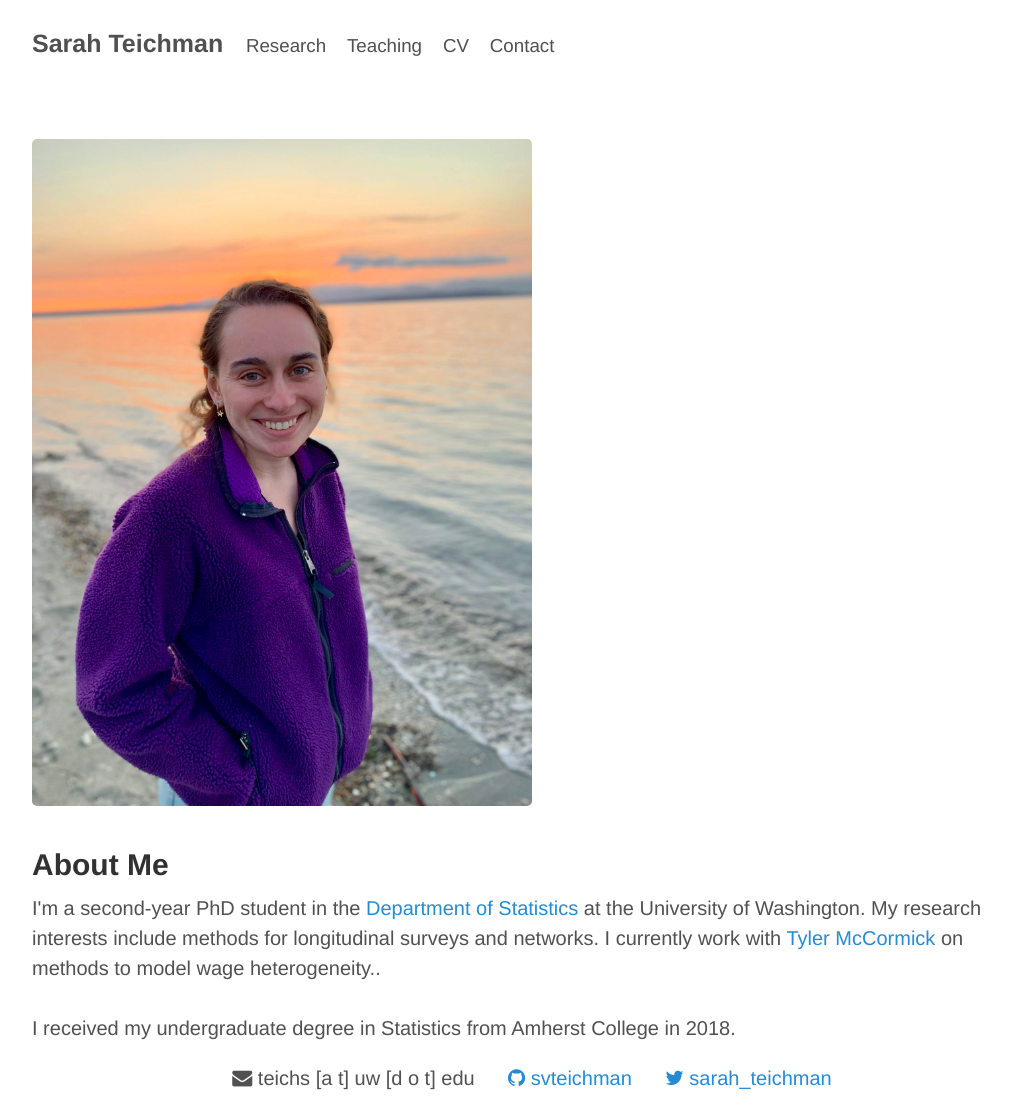
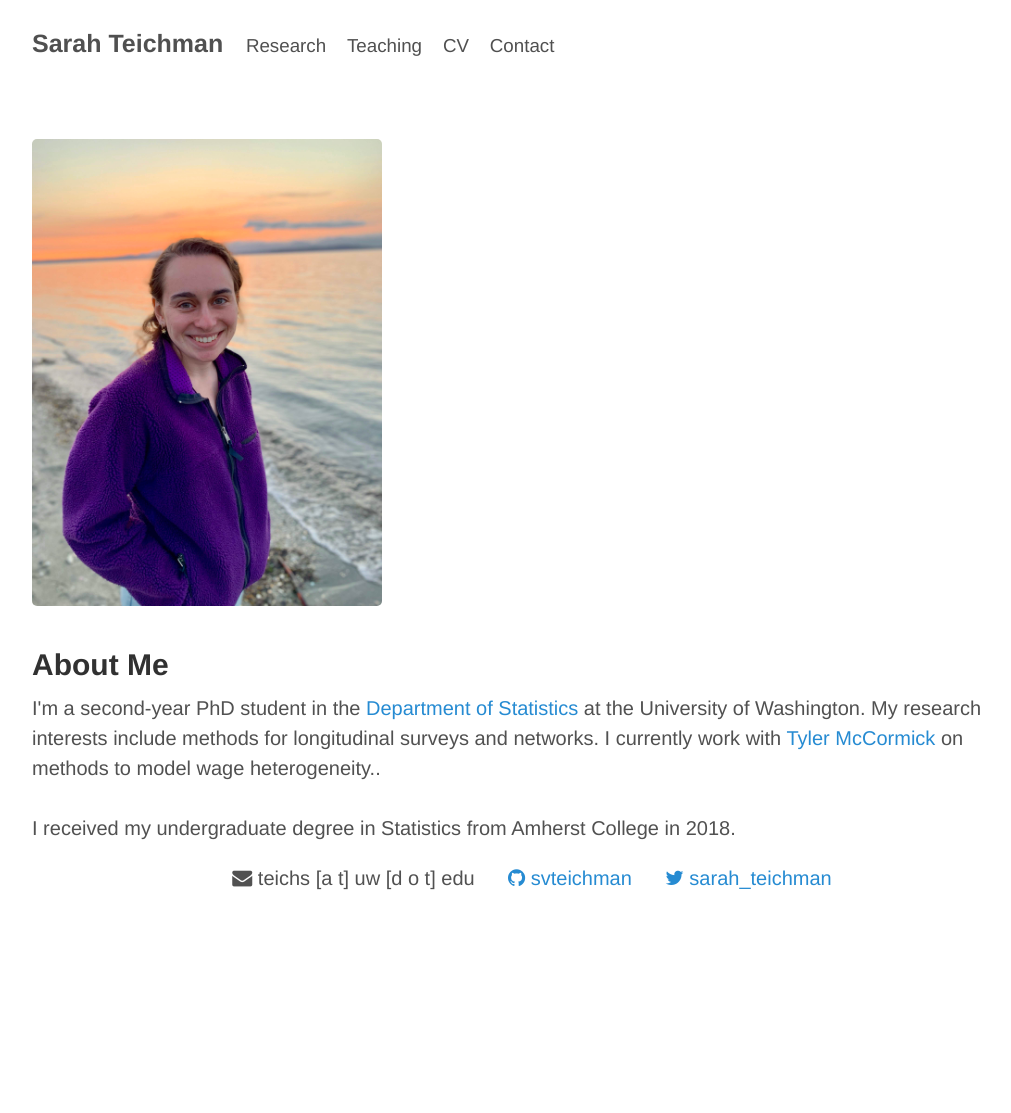
Before and after one commit to svteichman/svteichman.github.io, a Jekyll site: the page built from index.html, in a window 1280 px wide. Shown: the whole page, without its empty margins (108-1119 px from the left). Built offline with Jekyll 4.4.1, drawn with Linux system fonts in a browser that asks for light colours; after the commit the page ends 913 px from its top, so only the background shows below that.

Commit message:
Update index.html

```diff
--- a/index.html
+++ b/index.html
@@ -10,7 +10,6 @@
 	.left {
 	  width: 35%;
 	}
-
 	.right {
 	  width: 65%;
 	}
@@ -18,7 +17,7 @@
 
 <div class="row">
         <div class="column">
-            <img class="featurette-image img-responsive" src="images/me.JPG" width = "50%" height = "50%">
+            <img class="featurette-image img-responsive" src="images/me.JPG" width = "35%" height = "35%">
         </div>
         <div class="column">
             <h2>About Me</h2>
```
Lines whose indentation alone changed are shown as unchanged.
